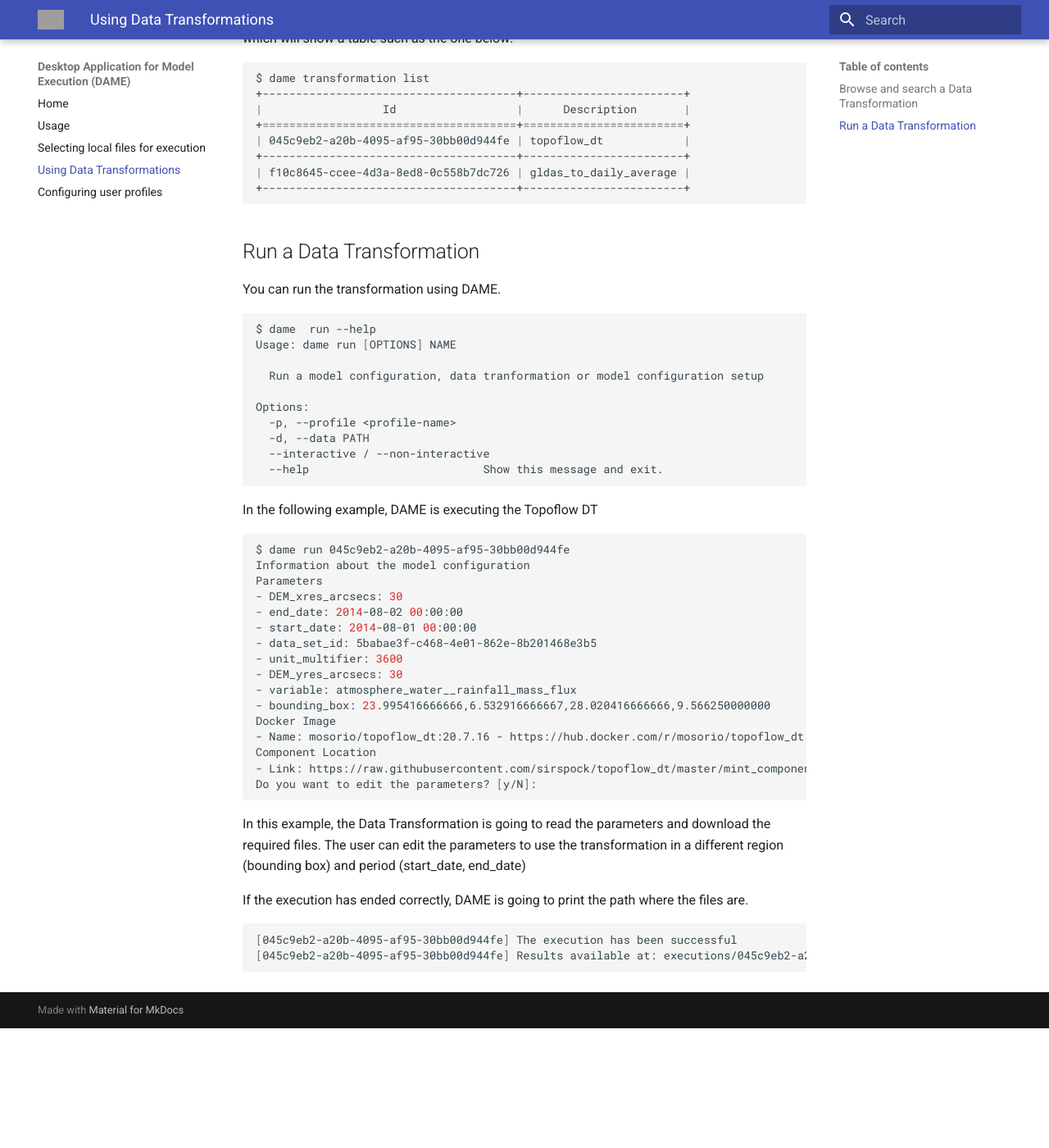
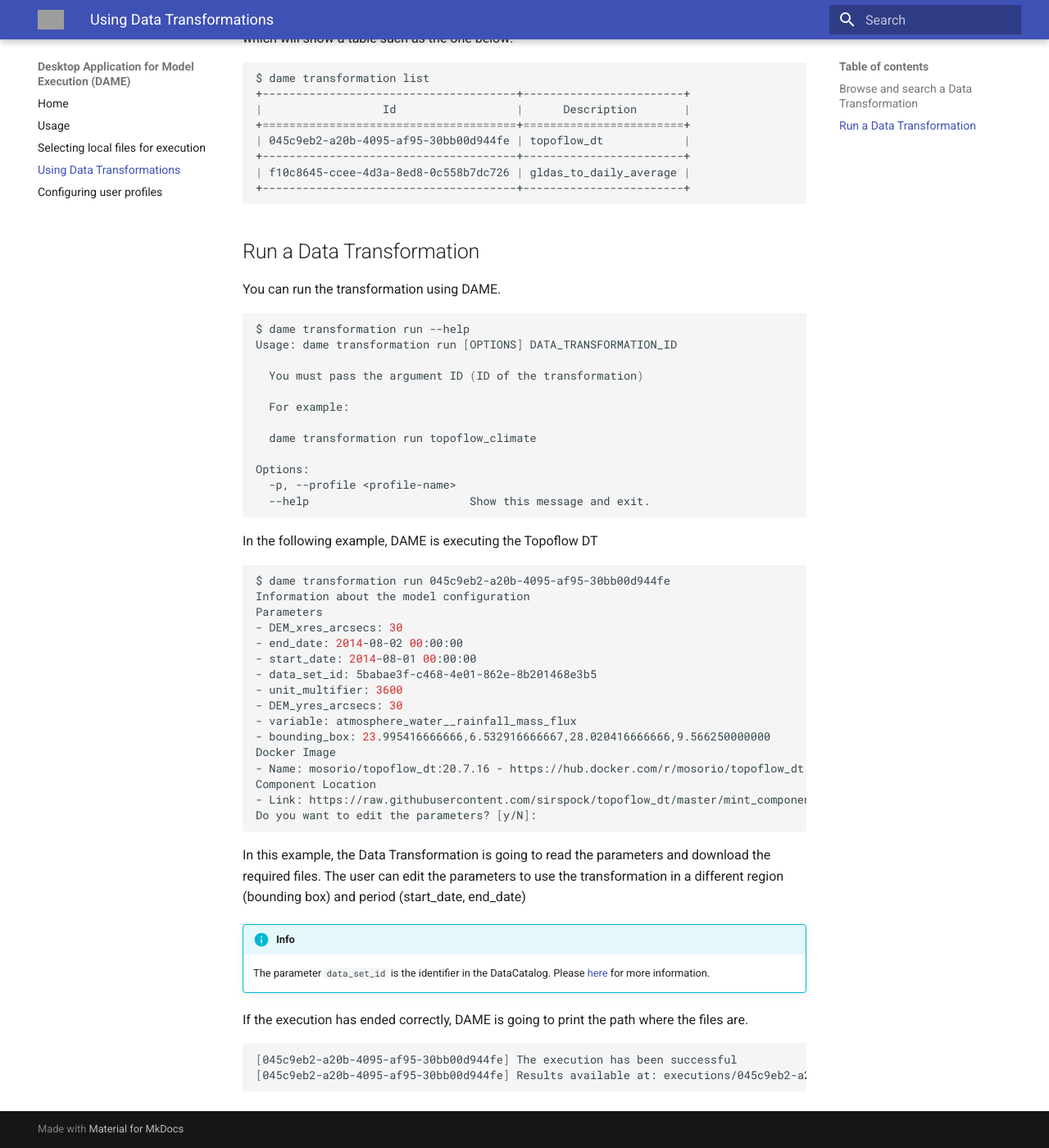
Before and after one commit to mintproject/dame_cli, an MkDocs documentation site: the page built from docs/transformation.md, in a window 1280 px wide and 1400 px high, scrolled down 294 px. Shown: the whole window at 82% size. Built offline with MkDocs 1.6.1 and Material for MkDocs 9.7.7, drawn with Linux system fonts in a browser that asks for light colours; before the commit the page ends 1548 px from its top, so only the background shows below that; grey boxes are pictures that could not be loaded.

Commit message:
fix: add documentation

````diff
--- a/docs/transformation.md
+++ b/docs/transformation.md
@@ -26,22 +26,24 @@ $ dame transformation list
 You can run the transformation using DAME.
 
 ```bash
-$ dame  run --help
-Usage: dame run [OPTIONS] NAME
+$ dame transformation run --help
+Usage: dame transformation run [OPTIONS] DATA_TRANSFORMATION_ID
 
-  Run a model configuration, data tranformation or model configuration setup
+  You must pass the argument ID (ID of the transformation)
+
+  For example:
+
+  dame transformation run topoflow_climate
 
 Options:
   -p, --profile <profile-name>
-  -d, --data PATH
-  --interactive / --non-interactive
-  --help                          Show this message and exit.
+  --help                        Show this message and exit.
 ```
 
 In the following example, DAME is executing the Topoflow DT
 
 ```bash
-$ dame run 045c9eb2-a20b-4095-af95-30bb00d944fe
+$ dame transformation run 045c9eb2-a20b-4095-af95-30bb00d944fe
 Information about the model configuration
 Parameters
 - DEM_xres_arcsecs: 30
@@ -61,6 +63,10 @@ Do you want to edit the parameters? [y/N]:
 
 In this example, the Data Transformation is going to read the parameters and download the required files. The user can edit the parameters to use the transformation in a different region (bounding box) and period (start_date, end_date)
 
+!!! info
+    The parameter `data_set_id` is the identifier in the DataCatalog. Please [here](https://data-catalog.mint.isi.edu/datasets/5babae3f-c468-4e01-862e-8b201468e3b5) for more information.
+
+
 If the execution has ended correctly, DAME is going to print the path where the files are.
 
 ```bash
````
Also changed, not shown: 1 other file.
